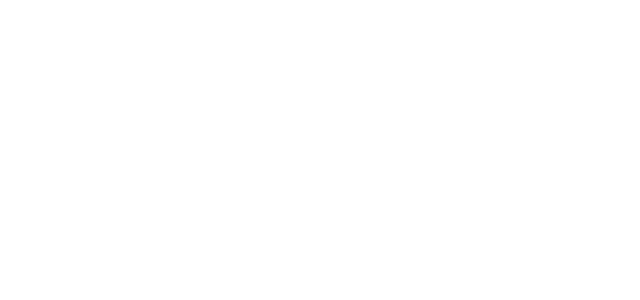
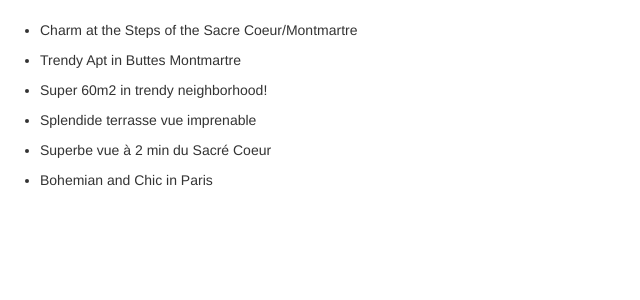
Before and after one commit to RenGVZ/react-airbnb, a React app: page / in a window 1280 px wide. Shown: the top 300 px of the page, without its empty margins (0-640 px from the left). Built offline with nearby package versions, Linux system fonts and the light colour scheme.

Commit message:
passing props to flat components

```diff
--- a/data/flats.js
+++ b/data/flats.js
@@ -1,5 +1,5 @@
 
-const flats = [
+export const flats = [
   {
     name: "Charm at the Steps of the Sacre Coeur/Montmartre",
     imageUrl: "https://raw.githubusercontent.com/lewagon/flats-boilerplate/master/images/flat1.jpg",
--- a/src/components/app.jsx
+++ b/src/components/app.jsx
@@ -1,5 +1,4 @@
 import React, { Component } from 'react';
-import Flat from './flat';
 import FlatList from './flat_list';
 import flats from '../../data/flats';
 
@@ -8,18 +7,13 @@
     super(props);
 
     this.state = {
-      flats
-    }
+    };
   }
+
   render() {
     return (
-      <div>
-        <FlatList
-          flats={this.state.flats}
-        />
-        <div className="map-container"></div>
-      </div>
-    )
+      <FlatList flats={flats} />
+    );
   }
 }
 
--- a/src/components/flat.jsx
+++ b/src/components/flat.jsx
@@ -1,20 +1,16 @@
-import React, { Component } from 'react';
+import React from 'react';
 
 
-class Flat extends Component {
-  render() {
-    return(
-      <div className="card" style={{backgroundImage: `linear-gradient(rgba(0,0,0,0.3), rgba(0,0,0,0.2)), url('${this.props.flat.imageUrl}')` }}>
-        <div className="card-category"></div>
-        <div className="card-description">
-          <h2></h2>
-          <p></p>
-        </div>
-        <div className="card-link"></div>
-      </div>
-
-    );
-  }
-}
+const Flat = ({ flats }) => {
+  return (
+    <div>
+      {flats.map((flat, index) => (
+        <ul key={index}>
+          <li>{flat.name}</li>
+        </ul>
+      ))}
+    </div>
+  );
+};
 
 export default Flat;
--- a/src/components/flat_list.jsx
+++ b/src/components/flat_list.jsx
@@ -1,21 +1,10 @@
 import React from 'react';
 import Flat from './flat';
 
-const FlatList = (props) => {
-  const renderFlats = () => {
-    return props.flats.map((flat, index) => {
-      return (
-        <Flat
-          flat={flat}
-          key={flat.lat}
-        />
-      );
-    });
-  };
-
+const FlatList = ({ flats }) => {
   return (
     <div>
-      { renderFlats() }
+      <Flat flats={flats} />
     </div>
   );
 };
```
